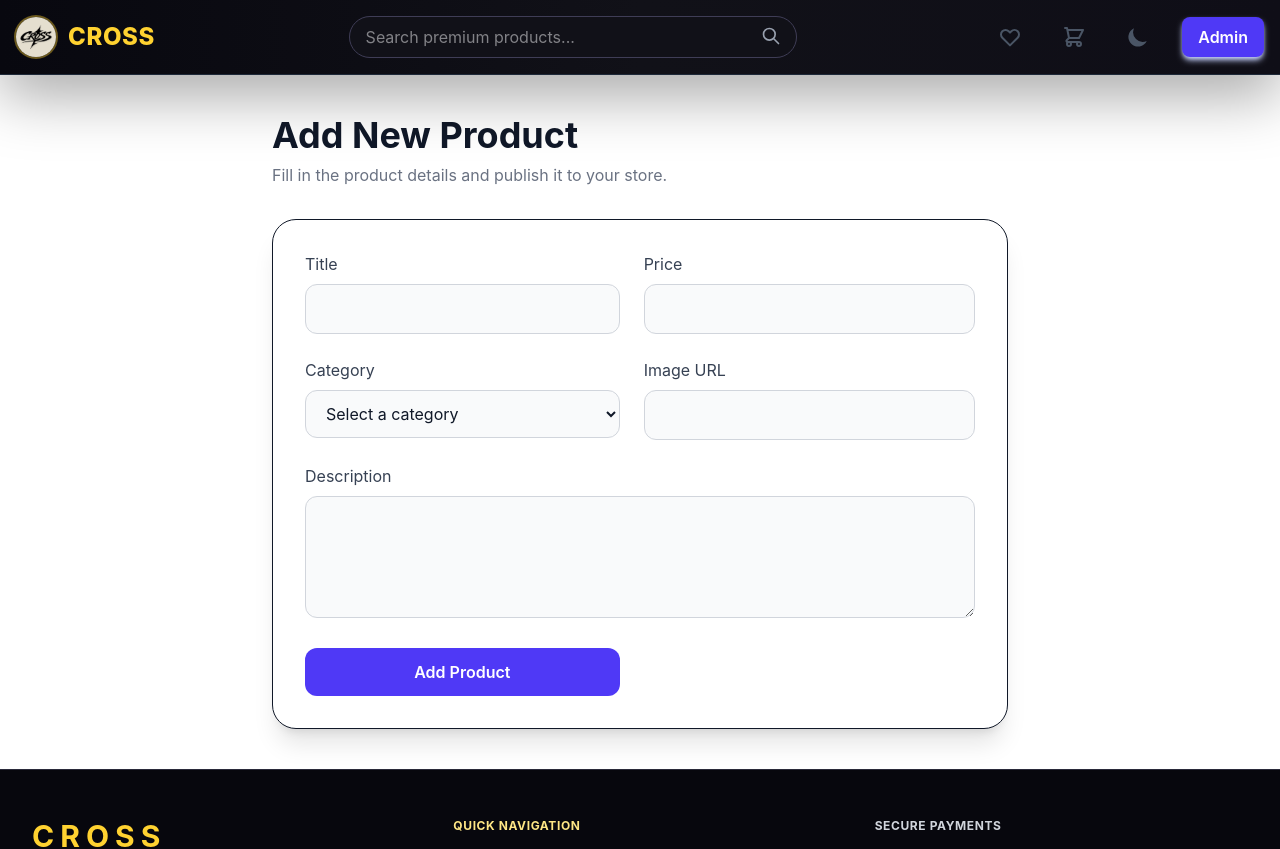
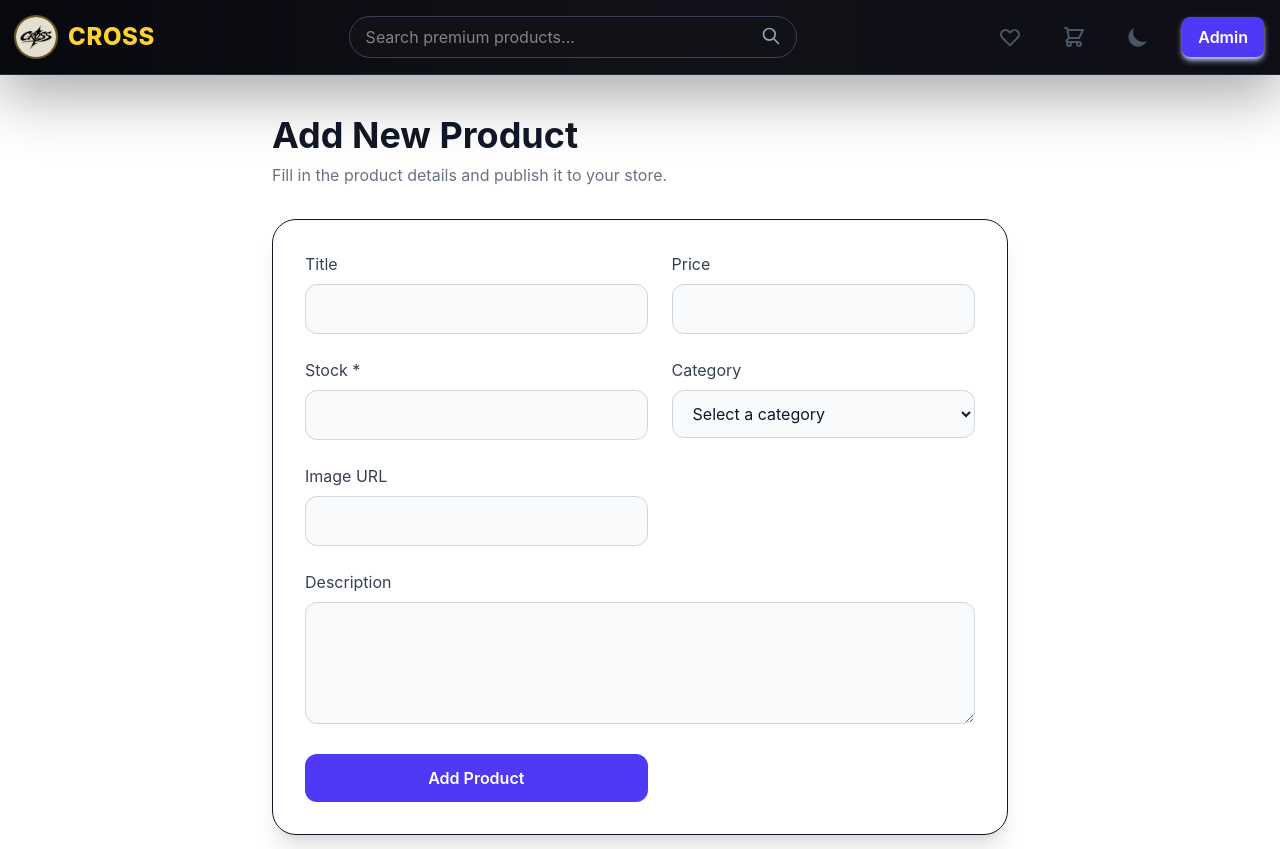
Before and after one commit to Titousif/crossfrontend, a React (Vite) app: page /products/new in a window 1280 px wide. Shown: the top 849 px of the page. Built offline with nearby package versions, Linux system fonts and the light colour scheme; no server answers.

Commit message:
Add stock field to product creation forms

```diff
--- a/src/pages/Admin.jsx
+++ b/src/pages/Admin.jsx
@@ -12,7 +12,8 @@ export default function Admin() {
     price: '',
     description: '',
     category: '',
-    image: ''
+    image: '',
+    stock: ''
   });
 
   useEffect(() => {
@@ -57,7 +58,8 @@ export default function Admin() {
     try {
       const productData = {
         ...newProduct,
-        price: parseFloat(newProduct.price)
+        price: parseFloat(newProduct.price),
+        stock: parseInt(newProduct.stock) || 0
       };
 
       await productAPI.create(productData);
@@ -67,7 +69,8 @@ export default function Admin() {
         price: '',
         description: '',
         category: '',
-        image: ''
+        image: '',
+        stock: ''
       });
       setShowAddForm(false);
       loadProducts(); // Reload products
@@ -158,6 +161,20 @@ export default function Admin() {
                 onChange={(e) => setNewProduct({...newProduct, price: e.target.value})}
                 className="w-full px-4 py-2 border border-gray-300 dark:border-gray-600 rounded-lg focus:ring-2 focus:ring-indigo-500 focus:border-transparent dark:bg-gray-800 dark:text-white"
                 placeholder="0.00"
+              />
+            </div>
+
+            <div>
+              <label className="block text-sm font-medium text-gray-700 dark:text-gray-300 mb-2">
+                Stock *
+              </label>
+              <input
+                type="number"
+                required
+                value={newProduct.stock}
+                onChange={(e) => setNewProduct({...newProduct, stock: e.target.value})}
+                className="w-full px-4 py-2 border border-gray-300 dark:border-gray-600 rounded-lg focus:ring-2 focus:ring-indigo-500 focus:border-transparent dark:bg-gray-800 dark:text-white"
+                placeholder="0"
               />
             </div>
 
--- a/src/pages/NewProduct.jsx
+++ b/src/pages/NewProduct.jsx
@@ -9,7 +9,8 @@ export default function NewProduct() {
     price: '',
     description: '',
     category: '',
-    image: ''
+    image: '',
+    stock: ''
   });
   const [loading, setLoading] = useState(false);
   const [error, setError] = useState('');
@@ -27,7 +28,8 @@ export default function NewProduct() {
     try {
       await productAPI.create({
         ...product,
-        price: Number(product.price)
+        price: Number(product.price),
+        stock: parseInt(product.stock) || 0
       });
       navigate('/admin');
     } catch (err) {
@@ -74,7 +76,17 @@ export default function NewProduct() {
             className="mt-2 w-full rounded-xl border border-gray-300 dark:border-gray-700 bg-gray-50 dark:bg-gray-800 px-4 py-3 text-gray-900 dark:text-white focus:outline-none focus:ring-2 focus:ring-indigo-500"
           />
         </label>
-
+        <label className="block">
+          <span className="text-gray-700 dark:text-gray-300">Stock *</span>
+          <input
+            name="stock"
+            type="number"
+            value={product.stock}
+            onChange={handleChange}
+            required
+            className="mt-2 w-full rounded-xl border border-gray-300 dark:border-gray-700 bg-gray-50 dark:bg-gray-800 px-4 py-3 text-gray-900 dark:text-white focus:outline-none focus:ring-2 focus:ring-indigo-500"
+          />
+        </label>
         <label className="block">
           <span className="text-gray-700 dark:text-gray-300">Category</span>
           <select
```
